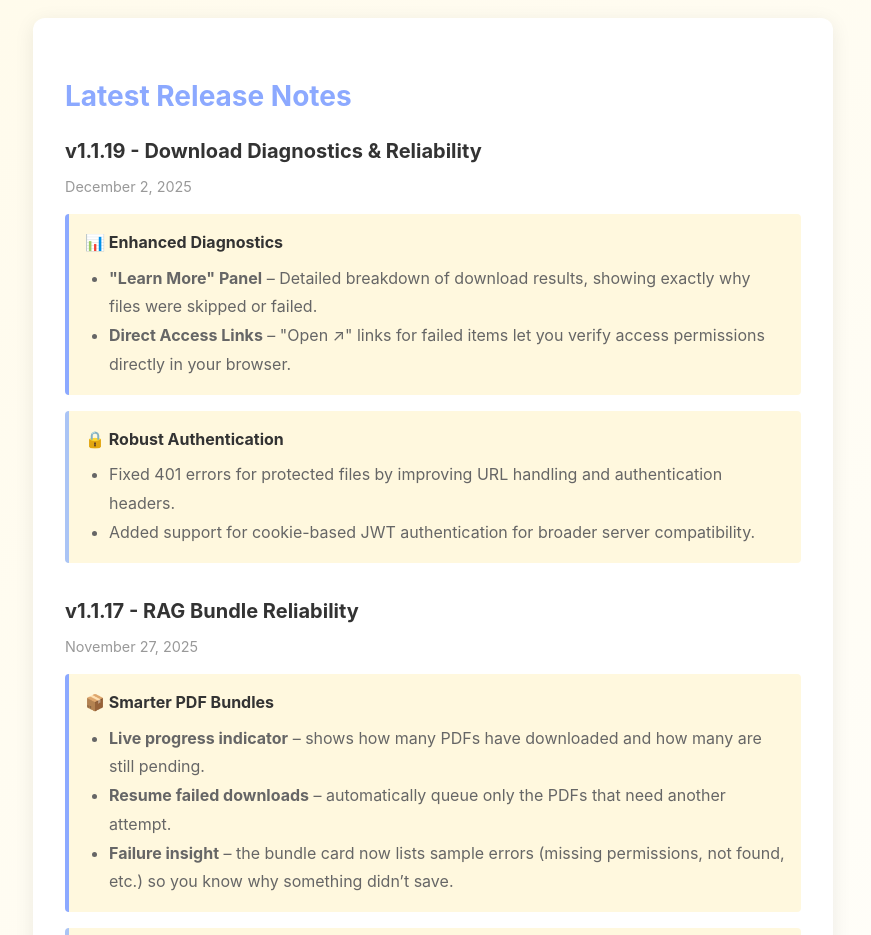
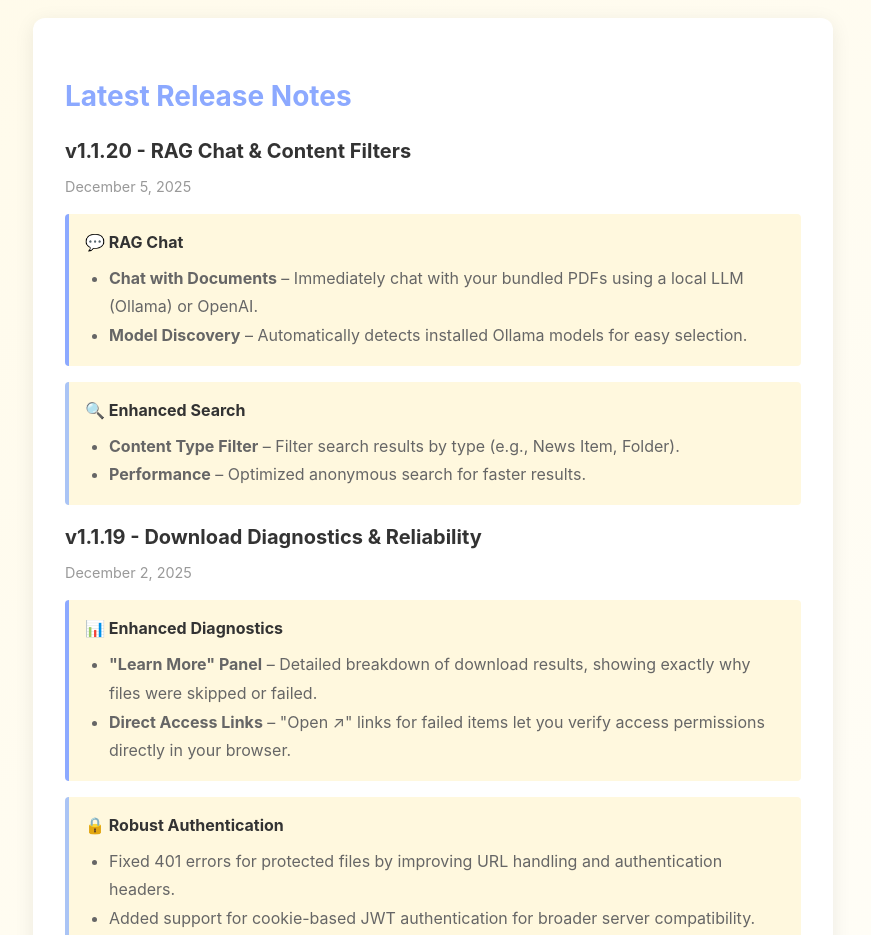
Before and after one commit to pigeonflight/Ploa, a website built with Vite: page docs/index.html in a window 1280 px wide. Shown: the part 1940-2875 px from the top of the page, without its empty margins (207-1078 px from the left). Built offline with nearby package versions, Linux system fonts and the light colour scheme.

Commit message:
Release v1.1.20

```diff
--- a/docs/index.html
+++ b/docs/index.html
@@ -74,7 +74,7 @@
         "price": "0",
         "priceCurrency": "USD"
       },
-      "softwareVersion": "1.1.19",
+      "softwareVersion": "1.1.20",
       "screenshot": "https://raw.githubusercontent.com/pigeonflight/Ploa/main/public/PloaCircle.svg"
     }
     </script>
@@ -580,6 +580,31 @@
         <h2 style="color: #8CA9FF; margin-bottom: 1rem; font-size: 1.75rem;">Latest Release Notes</h2>
 
         <div style="margin-bottom: 2rem;">
+            <h3 style="color: #333; margin-bottom: 0.5rem; font-size: 1.25rem;">v1.1.20 - RAG Chat & Content Filters
+            </h3>
+            <p style="color: #999; font-size: 0.9rem; margin-bottom: 1rem;">December 5, 2025</p>
+
+            <div
+                style="background: #FFF8DE; border-left: 4px solid #8CA9FF; padding: 1rem; border-radius: 4px; margin-bottom: 1rem;">
+                <strong style="color: #333;">💬 RAG Chat</strong>
+                <ul style="margin: 0.5rem 0 0 1.5rem; color: #666; line-height: 1.8;">
+                    <li><strong>Chat with Documents</strong> – Immediately chat with your bundled PDFs using a local LLM
+                        (Ollama) or OpenAI.</li>
+                    <li><strong>Model Discovery</strong> – Automatically detects installed Ollama models for easy
+                        selection.</li>
+                </ul>
+            </div>
+
+            <div
+                style="background: #FFF8DE; border-left: 4px solid #AAC4F5; padding: 1rem; border-radius: 4px; margin-bottom: 1rem;">
+                <strong style="color: #333;">🔍 Enhanced Search</strong>
+                <ul style="margin: 0.5rem 0 0 1.5rem; color: #666; line-height: 1.8;">
+                    <li><strong>Content Type Filter</strong> – Filter search results by type (e.g., News Item, Folder).
+                    </li>
+                    <li><strong>Performance</strong> – Optimized anonymous search for faster results.</li>
+                </ul>
+            </div>
+
             <h3 style="color: #333; margin-bottom: 0.5rem; font-size: 1.25rem;">v1.1.19 - Download Diagnostics &
                 Reliability</h3>
             <p style="color: #999; font-size: 0.9rem; margin-bottom: 1rem;">December 2, 2025</p>
--- a/package.json
+++ b/package.json
@@ -1,7 +1,7 @@
 {
   "name": "ploa",
   "private": true,
-  "version": "1.1.19",
+  "version": "1.1.20",
   "description": "Plone REST API GUI - A Rust-based GUI application for interacting with Plone sites",
   "type": "module",
   "scripts": {
--- a/src-tauri/tauri.conf.json
+++ b/src-tauri/tauri.conf.json
@@ -1,6 +1,6 @@
 {
   "productName": "Ploa",
-  "version": "1.1.19",
+  "version": "1.1.20",
   "identifier": "com.incrementic.ploa",
   "build": {
     "beforeDevCommand": "bun run dev",
```
